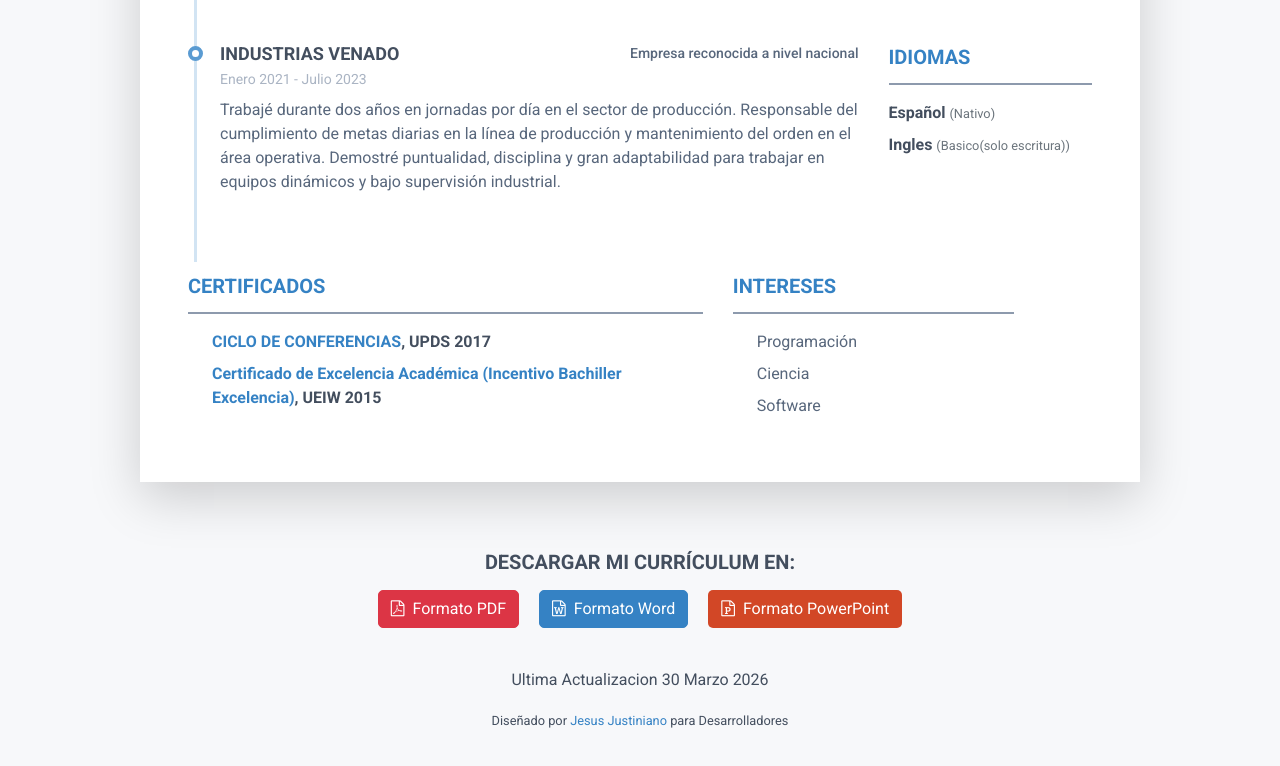
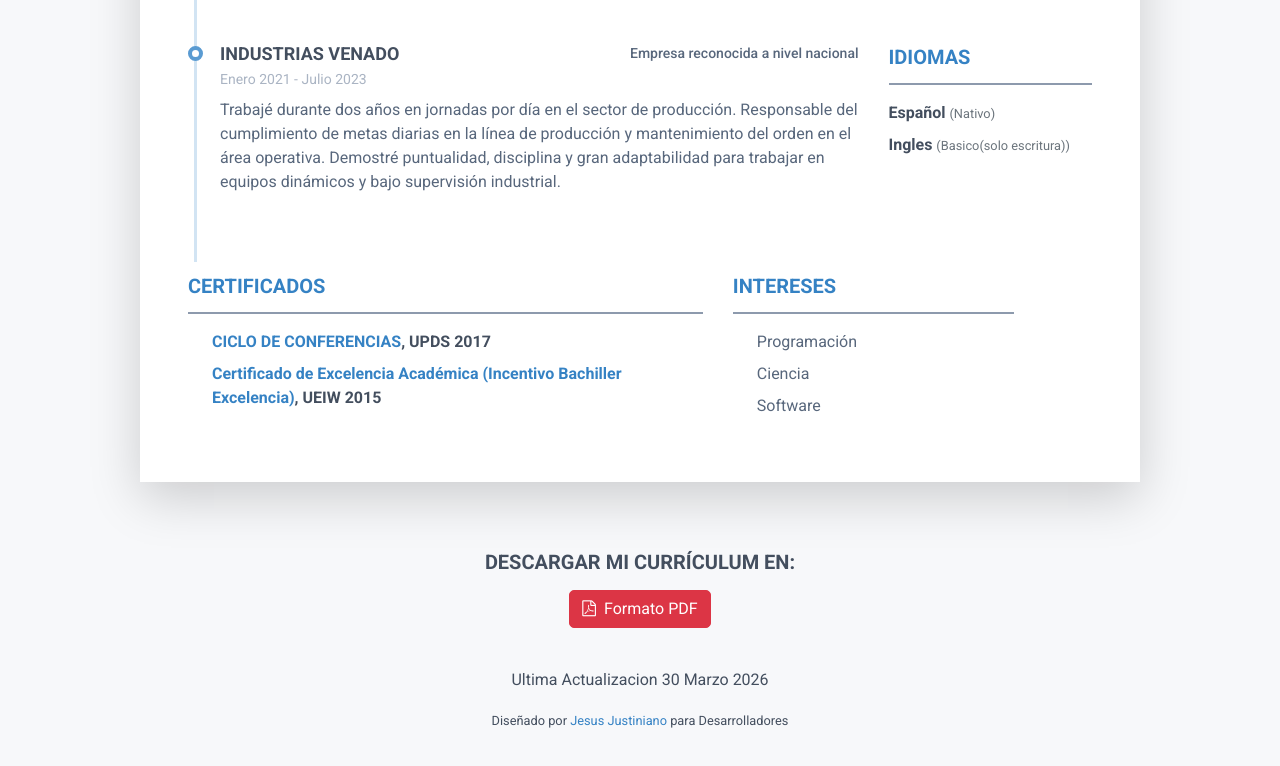
Before and after one commit to JESUS53787/MyPagina, a plain HTML site: page index.html in a window 1280 px wide. Shown: the part 1639-2405 px from the top of the page. Drawn offline with Linux system fonts and the light colour scheme; some icons are missing.

Commit message:
Cambio para descargar el pdf

```diff
--- a/index.html
+++ b/index.html
@@ -333,14 +333,6 @@
             <button onclick="descargarPDF()" class="btn btn-danger mx-2 mb-2" style="border-radius: 5px; cursor: pointer;">
                 <i class="fa fa-file-pdf-o mr-1"></i> Formato PDF
             </button>
-
-            <a href="assets/downloads/CV_Jesus_Justiniano.docx" download="CV_Jesus_Justiniano.docx" class="btn btn-primary mx-2 mb-2" style="border-radius: 5px;">
-                <i class="fa fa-file-word-o mr-1"></i> Formato Word
-            </a>
-
-            <a href="assets/downloads/CV_Jesus_Justiniano.pptx" download="CV_Jesus_Justiniano.pptx" class="btn text-white mx-2 mb-2" style="background-color: #d24726; border-radius: 5px;">
-                <i class="fa fa-file-powerpoint-o mr-1"></i> Formato PowerPoint
-            </a>
         </div>
     </div>
   </div>
```
